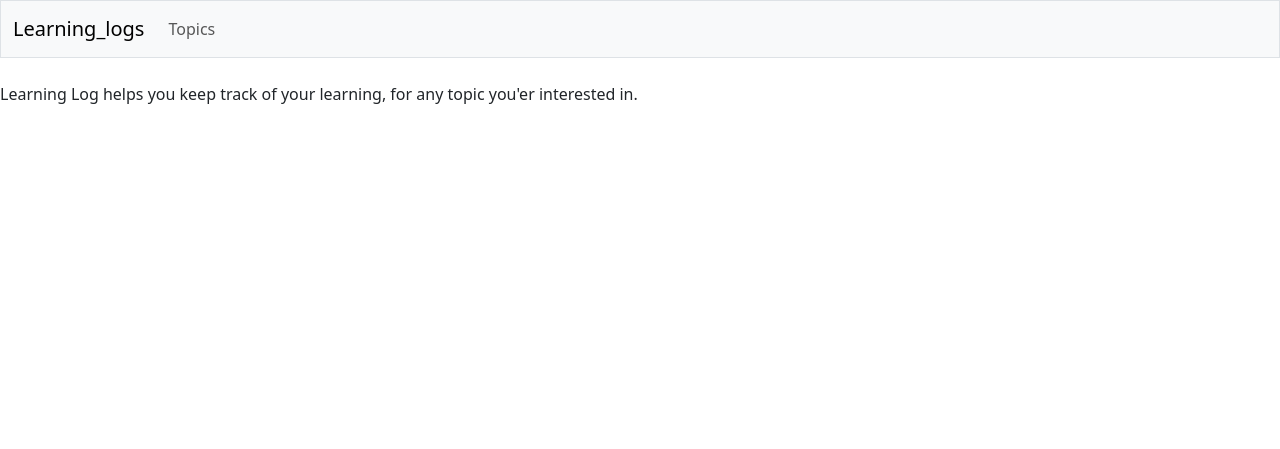
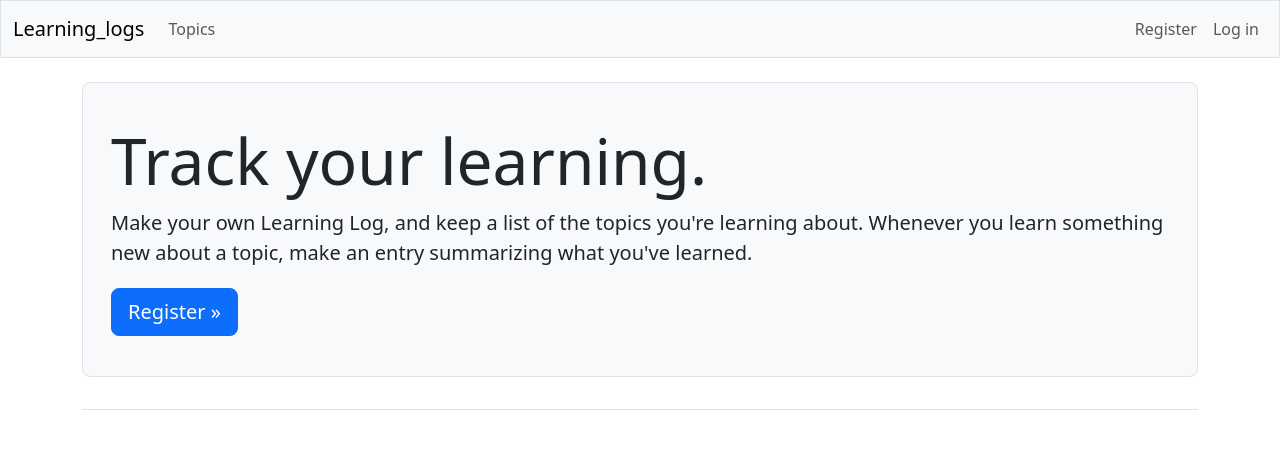
Before and after one commit to 644731871zzz/learning_log, a Django app: page / in a window 1280 px wide. Shown: the top 449 px of the page. Run offline with Django 5.2, Linux system fonts and the light colour scheme; some libraries are stand-ins or nearby versions.

Commit message:
03202301

```diff
--- a/learning_logs/templates/learning_logs/base.html
+++ b/learning_logs/templates/learning_logs/base.html
@@ -25,11 +25,43 @@
                         <a class="nav-link" href="{% url 'learning_logs:topics' %}">
                             Topics</a></li>
                 </ul>
+
+                <ul class="navbar-nav ms-auto mb-2 mb-md-0">
+                    {% if user.is_authenticated %}
+                        <li class="nav-item">
+                            <span class="navbar-text me-2">
+                                Hello,{{ user.username}}.
+                            </span></li>
+                    {% else %}
+                            <li class="nav-item">
+                                <a class="nav-link" href="{% url 'accounts:register' %}">
+                                    Register</a></li>
+                            <li class="nav-item">
+                                <a class="nav-link" href="{% url 'accounts:login' %}">
+                                    Log in</a></li>
+                    {% endif %}
+                </ul>
+
+                {% if user.is_authenticated %}
+                    <form action="{% url 'accounts:logout' %}" method='post'>
+                        {% csrf_token %}
+                        <button name='submit' class='btn btn-outline-secondary btn-sm'>
+                            Log out
+                        </button>
+                    </form>
+                {% endif %}
             </div>
         </div>
     </nav>
 
-{% block content %}{% endblock content %}
+    <main class="container">
+        <div class="pb-2 mb-2 border-bottom">
+            {% block page_header %}{% endblock page_header %}
+        </div>
+        <div>
+            {% block content %}{% endblock content %}
+        </div>
+    </main>
 
 </body>
 </html>
--- a/learning_logs/templates/learning_logs/index.html
+++ b/learning_logs/templates/learning_logs/index.html
@@ -1,5 +1,17 @@
 {% extends 'learning_logs/base.html' %}
-{% block content %}
-<p>Learning Log helps you keep track of your learning, for any topic you'er
-interested in.</p>
-{% endblock content %}
+
+{% block page_header %}
+    <div class="p-3 mb-4 bg-light border rounded-3">
+        <div class="container-fluid py-4">
+            <h1 class="display-3">Track your learning.</h1>
+
+            <p class="lead">Make your own Learning Log, and keep a list of the
+                topics you're learning about. Whenever you learn something new
+                about a topic, make an entry summarizing what you've learned.
+            </p>
+
+            <a class="btn btn-primary btn-lg mt-1"
+            href="{% url 'accounts:register' %}">Register &raquo;</a>
+        </div>
+    </div>
+{% endblock page_header %}
```
Also changed, not shown: accounts/templates/registration/login.html (+8 -9 lines), db.sqlite3.
